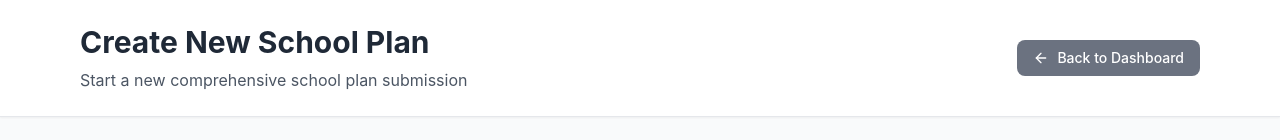
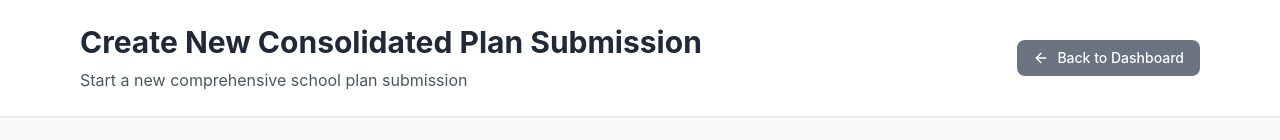
Before and after one commit to jjaramillo34/d79-directory-app, a Next.js app: page /form/new in a window 1280 px wide. Shown: the top 140 px of the page. Built offline with nearby package versions, Linux system fonts and the light colour scheme; no server answers; sample sign-in values are in the browser's storage.

Commit message:
Update page title for new form submission: Change the title from 'Create New School Plan' to 'Create New Consolidated Plan Submission' to better reflect the purpose of the form.

```diff
--- a/src/app/form/new/page.js
+++ b/src/app/form/new/page.js
@@ -130,7 +130,7 @@ export default function NewFormPage() {
           <div className="flex flex-col lg:flex-row lg:justify-between lg:items-center py-6">
             <div className="mb-4 lg:mb-0">
               <h1 className="text-3xl font-bold text-gray-800 mb-2">
-                Create New School Plan
+                Create New Consolidated Plan Submission
               </h1>
               <p className="text-gray-600">
                 Start a new comprehensive school plan submission
```
